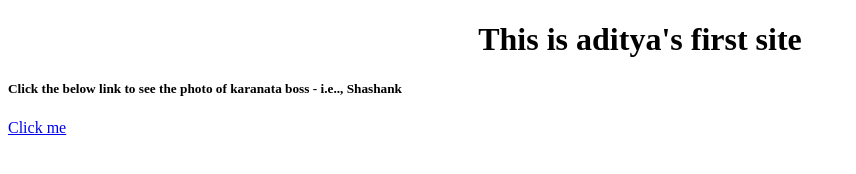
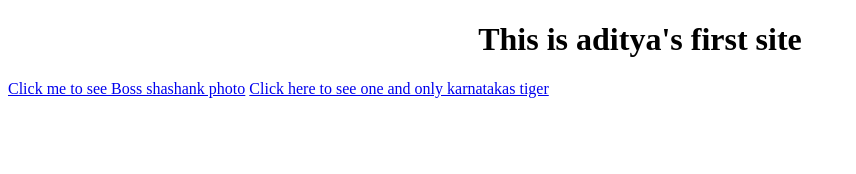
Before and after one commit to aditya18-10-1997/aditya18-10-1997.github.io, a plain HTML site: page index.html in a window 1280 px wide. Shown: the whole page, without its empty margins (0-856 px from the left). Drawn offline with Linux system fonts and the light colour scheme.

Commit message:
Update index.html
naveena added

```diff
--- a/index.html
+++ b/index.html
@@ -8,7 +8,7 @@
 </head>
 <body>
     <h1 style="text-align: center;">This is aditya's first site</h1>
-    <h5>Click the below link to see the photo of karanata boss - i.e.., Shashank</h5>
-    <a href="https://www.pexels.com/photo/close-up-photography-of-tiger-792381/">Click me</a>
+    <a href="https://www.pexels.com/photo/close-up-photography-of-tiger-792381/">Click me to see Boss shashank photo</a>
+    <a href=https://peopleplus.zoho.com/xitadelhr/viewPhoto?erecno=637163000008721203&mode=1&avatarid=22>Click here to see one and only karnatakas tiger</a>
 </body>
 </html>
```
